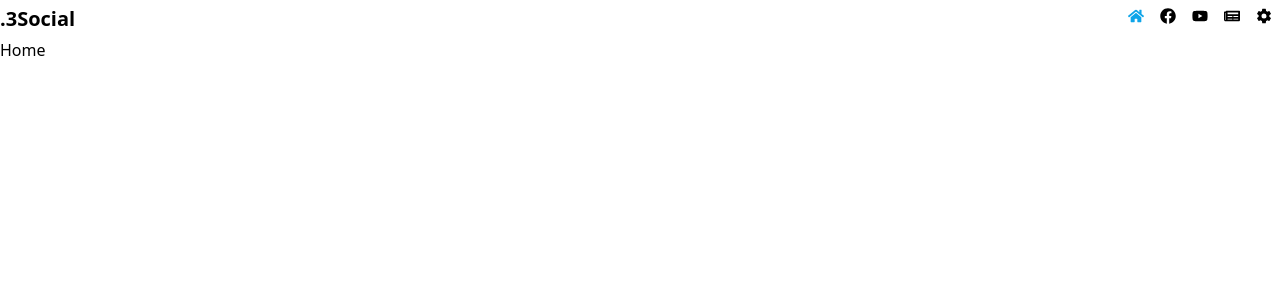
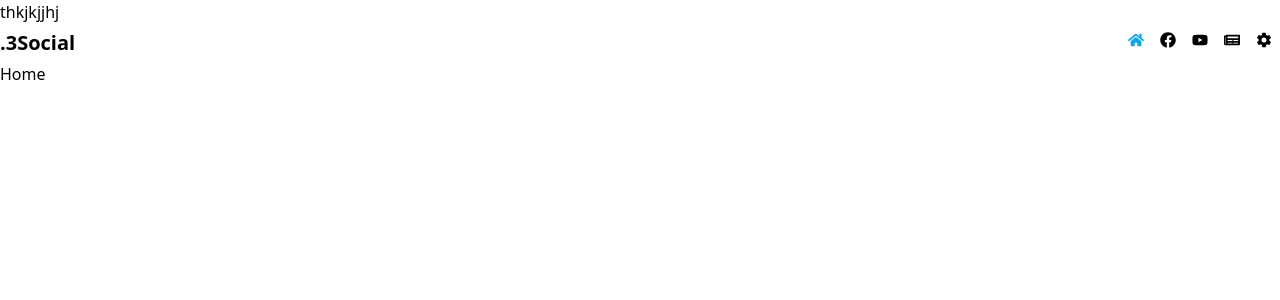
Before and after one commit to ajab-sharif/dot-three-social, a React (Vite) app: page /home in a window 1280 px wide. Shown: the top 300 px of the page. Built offline with nearby package versions, Linux system fonts and the light colour scheme.

Commit message:
commit from fahim

```diff
--- a/src/App.jsx
+++ b/src/App.jsx
@@ -31,6 +31,7 @@ import NewsSetting from "./features/news/NewsSetting";
 function App() {
   return (
     <BrowserRouter>
+      thkjkjjhj
       <Routes>
         <Route element={<AppLayout />}>
           <Route index element={<Navigate replace to="home" />} />
```
